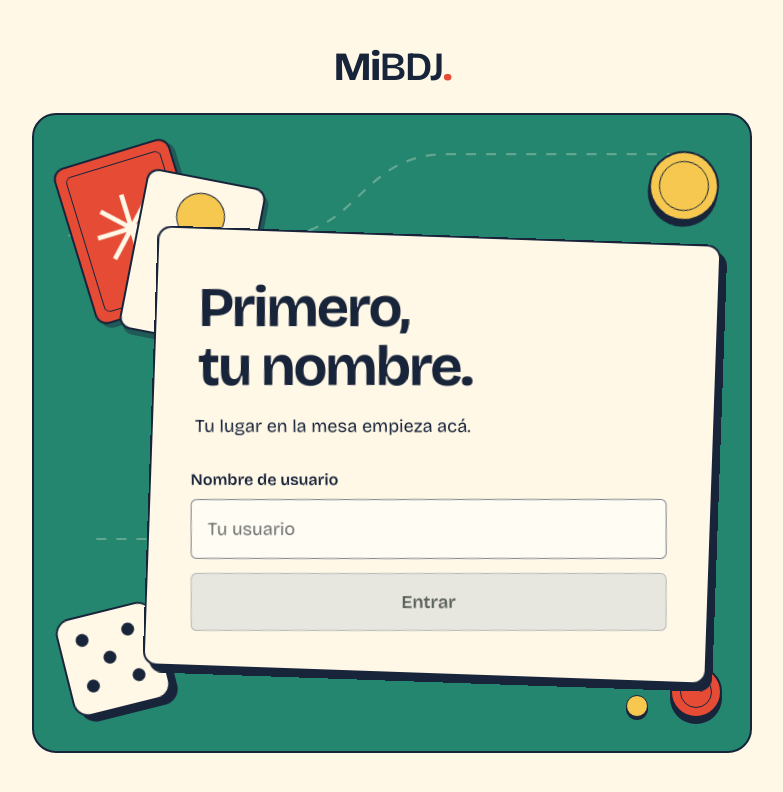
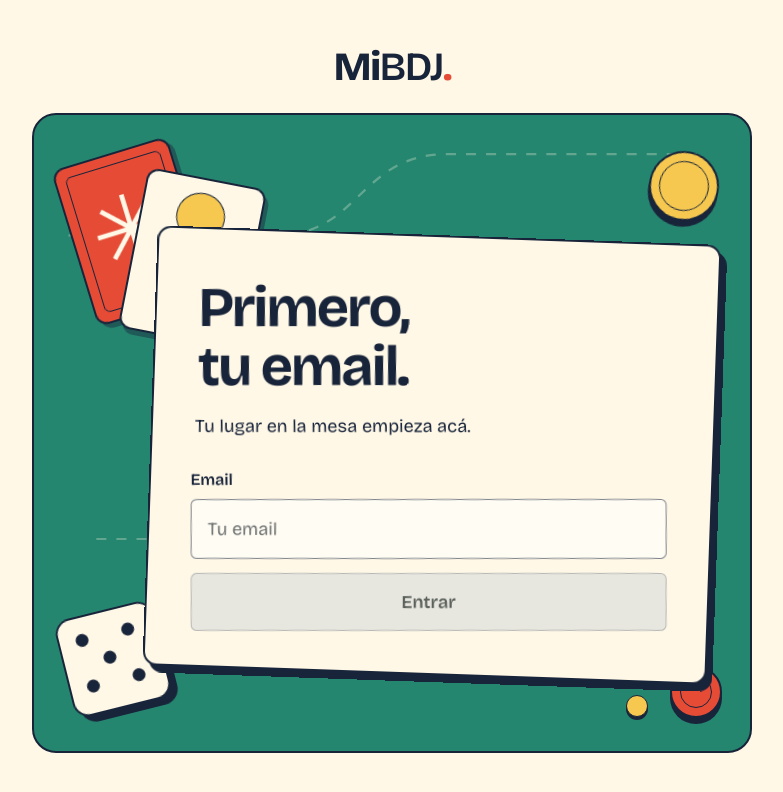
Before and after one commit to rgdan/mibdj-frontend, a React (Vite) app: page / in a window 1280 px wide. Shown: the top 792 px of the page, without its empty margins (248-1031 px from the left). Built offline with nearby package versions, Linux system fonts and the light colour scheme.

Commit message:
Cambiar el formulario de acceso a email

```diff
--- a/src/App.tsx
+++ b/src/App.tsx
@@ -16,11 +16,11 @@ function App() {
         </div>
 
         <section className="access-card" aria-labelledby="access-title">
-          <h1 id="access-title">Primero,<br />tu nombre.</h1>
+          <h1 id="access-title">Primero,<br />tu email.</h1>
           <p className="access-description">Tu lugar en la mesa empieza acá.</p>
           <form onSubmit={(event) => event.preventDefault()}>
-            <label htmlFor="username">Nombre de usuario</label>
-            <input id="username" name="username" type="text" autoComplete="username" placeholder="Tu usuario" spellCheck={false} />
+            <label htmlFor="email">Email</label>
+            <input id="email" name="email" type="email" autoComplete="email" placeholder="Tu email" spellCheck={false} required />
             <button type="submit" disabled>Entrar</button>
           </form>
         </section>
```
